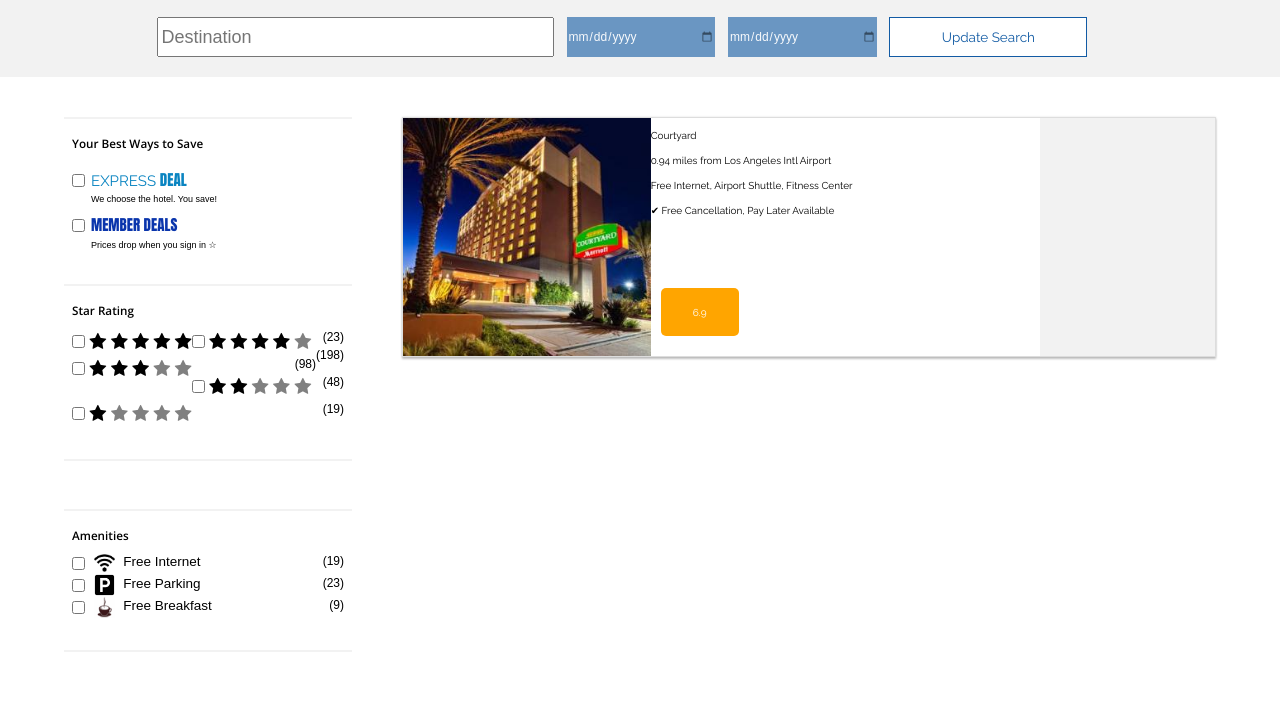
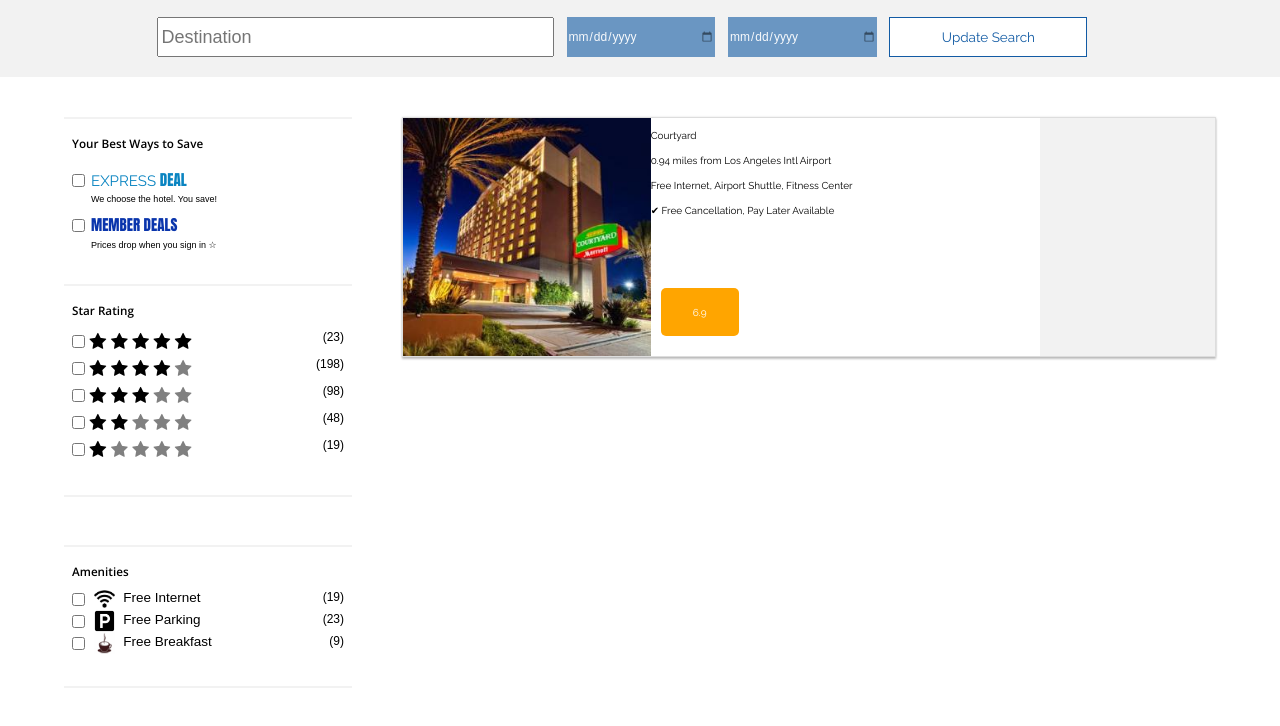
Before and after one commit to arvinaloumian1/arvinaloumian1.github.io, a plain HTML site: page search-result.html in a window 1280 px wide. Shown: the part 68-794 px from the top of the page. Drawn offline with nearby package versions, Linux system fonts and the light colour scheme; a web font is replaced by a local one.

Commit message:
startfixed

```diff
--- a/css/search-style.css
+++ b/css/search-style.css
@@ -246,6 +246,13 @@ float: left;
 #one-star-rating{
 float: left;
 }
+/*.star-checkbox-5{
+	float: left;
+}*/
+.star-holder{
+
+}
+
 .count{
 	font-family: Arial, Helvetica, sans-serif;
 	font-size: 12px;
@@ -260,6 +267,11 @@ float: left;
 #amenities{
 	border-bottom: 2px solid #f2f2f2;
 }
+.amenities-checkbox{
+	border: 0;
+	margin: 5px 6px 0 0;
+	float: left;
+}
 #amenities-wireless{
 	width: 10%;
 	height: 10%;
@@ -268,12 +280,6 @@ float: left;
 	margin:  0;
 	float: left;
 }
-.amenities-checkbox{
-	border: 0;
-	margin: 5px 6px 0 0;
-	float: left;
-}
-
 .img-responsive {
   display: block;
   width: 80%;
--- a/search-result.html
+++ b/search-result.html
@@ -72,9 +72,9 @@
             </div>
             </div>
         </div>
-        <div id="star-rating" class="side-content-deteil clearfix">
+<div id="star-rating" class="side-content-deteil clearfix">
           <p id="member-deal-p">Star Rating</p>
-
+<div class="star-holder clearfix">
           <div id="five-star-rating" class="clearfix">
             <input class="star-checkbox-5" type="checkbox" ng-checked="sopqFilterCheck">
             <span class="fa fa-star checked"></span>
@@ -84,6 +84,9 @@
             <span class="fa fa-star checked"></span>
           </div>
           <div class="count">(23)</div>
+          </div>
+
+          <div class="star-holder clearfix">
           <div id="four-star-rating" class="clearfix">
             <input class="star-checkbox-5" type="checkbox" ng-checked="sopqFilterCheck">
             <span class="fa fa-star checked"></span>
@@ -93,6 +96,9 @@
             <span class="fa fa-star"></span>
           </div>
           <div class="count">(198)</div>
+ </div>
+
+          <div class="star-holder clearfix">
           <div id="three-star-rating" class="clearfix">
             <input class="star-checkbox-5" type="checkbox" ng-checked="sopqFilterCheck">
             <span class="fa fa-star checked"></span>
@@ -102,6 +108,9 @@
             <span class="fa fa-star"></span>
           </div>
           <div class="count">(98)</div>
+ </div>
+
+          <div class="star-holder clearfix">
           <div id="two-star-rating" class="clearfix">
             <input class="star-checkbox-5" type="checkbox" ng-checked="sopqFilterCheck">
             <span class="fa fa-star checked"></span>
@@ -111,6 +120,9 @@
             <span class="fa fa-star"></span>
           </div>
           <div class="count">(48)</div>
+ </div>
+
+          <div class="star-holder clearfix">
           <div id="one-star-rating" class="clearfix">
             <input class="star-checkbox-5" type="checkbox" ng-checked="sopqFilterCheck">
             <span class="fa fa-star checked"></span>
@@ -121,6 +133,9 @@
           </div>
           <div class="count">(19)</div>
         </div>
+
+         </div>
+
         <div id="price-filter" class="side-content-deteil clearfix"></div>
         <div id="amenities" class="side-content-deteil  clearfix">
          <p id="member-deal-p">Amenities</p>
```
